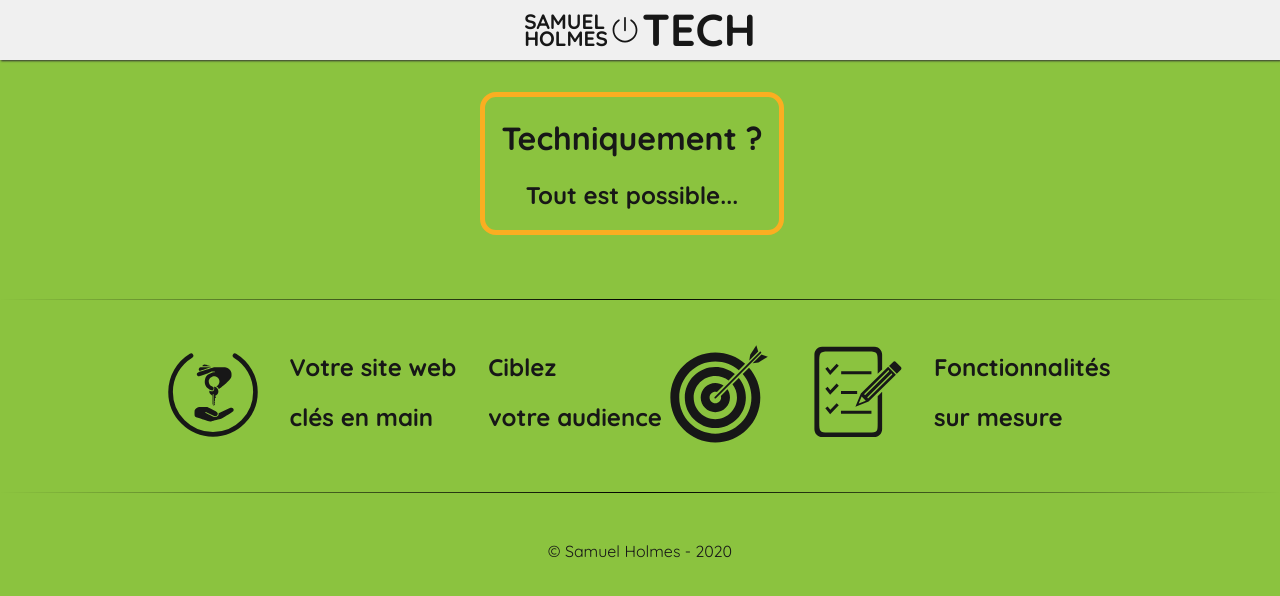
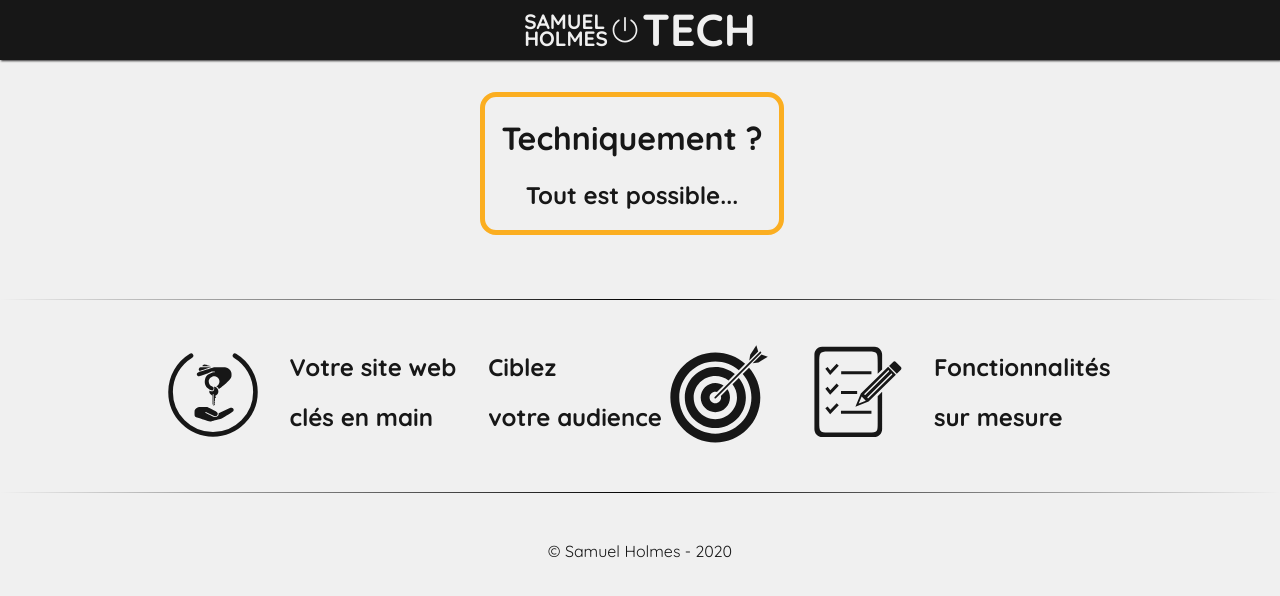
Before and after one commit to Holmes-EH/samuelholmes.tech, a React (Create React App) app: page / in a window 1280 px wide. Shown: the top 596 px of the page. Built offline with nearby package versions, Linux system fonts and the light colour scheme.

Commit message:
fix ugliness of light mode colors

```diff
--- a/src/App.css
+++ b/src/App.css
@@ -5,7 +5,7 @@ Domain : samuelholmes.tech
 Version : 0.1
 **************************/
 
-@import url("https://fonts.googleapis.com/css2?family=Quicksand:wght@300;400;700&display=swap");
+@import url('https://fonts.googleapis.com/css2?family=Quicksand:wght@300;400;700&display=swap');
 
 :root {
 	--bright-yellow: rgb(255, 196, 12);
@@ -22,7 +22,7 @@ Version : 0.1
 	box-sizing: border-box;
 }
 body {
-	font-family: "Quicksand", sans-serif;
+	font-family: 'Quicksand', sans-serif;
 	margin: 0;
 	padding: 0;
 }
@@ -133,16 +133,15 @@ footer {
 }
 @media (prefers-color-scheme: light) {
 	body {
-		background-color: var(--light-green);
+		background-color: var(--light-gray);
 		color: var(--dark-gray);
 	}
 	header {
-		background-color: var(--light-gray);
+		background-color: var(--dark-gray);
 	}
 	.LogoLine,
 	.LogoCircle {
 		fill: var(--dark-gray);
-
 		transition: all 0.3s ease;
 	}
 	.LogoCircle {
@@ -150,7 +149,11 @@ footer {
 	}
 	.topLeftText h1,
 	.topRightText h1 {
-		color: var(--dark-gray);
+		color: var(--light-gray);
+	}
+	.topLogo .LogoCircle,
+	.topLogo .LogoLine {
+		fill: var(--light-gray);
 	}
 	.nav--visible {
 		background-color: var(--light-gray);
@@ -292,7 +295,7 @@ header {
 }
 .hamburger::before,
 .hamburger::after {
-	content: "";
+	content: '';
 	width: 100%;
 }
 .hamburger::before {
```
